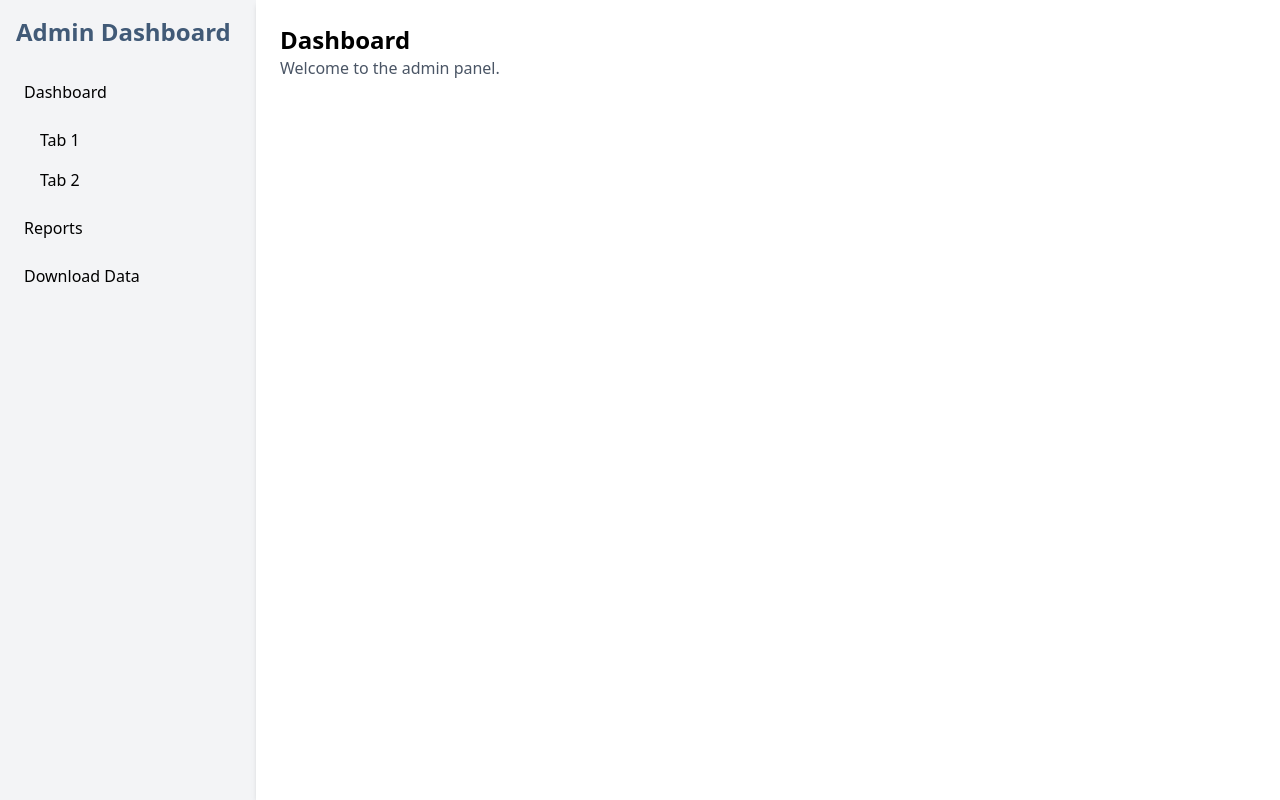
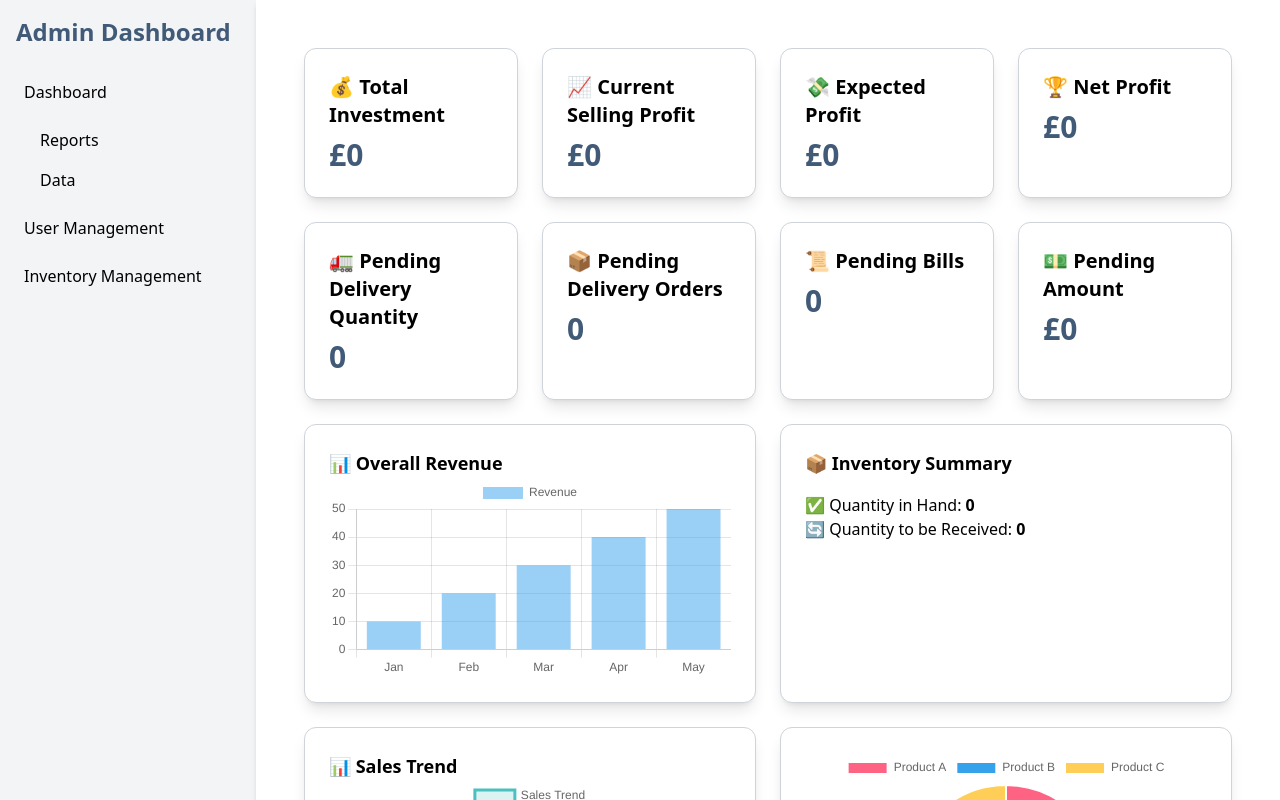
Before and after one commit to krunal1999/stock-control-ts, a React (Vite) app in the folder Frontend/: page /admin in a window 1280 px wide. Both pictures are taken after a click on the button "Dashboard". Shown: the top 800 px of the page. Built offline with nearby package versions, Linux system fonts and the light colour scheme.

Commit message:
Added Dashboard UI

```diff
--- a/Frontend/package.json
+++ b/Frontend/package.json
@@ -8,7 +8,8 @@
     "build": "tsc -b && vite build",
     "lint": "eslint .",
     "preview": "vite preview",
-    "type-check": "tsc --noEmit"
+    "type-check": "tsc --noEmit",
+    "serve": "serve -s dist -p 3001"
   },
   "dependencies": {
     "@tailwindcss/vite": "^4.0.8",
@@ -18,6 +19,7 @@
     "framer-motion": "^12.4.7",
     "frontend": "file:",
     "react": "^19.0.0",
+    "react-chartjs-2": "^5.3.0",
     "react-dom": "^19.0.0",
     "react-icons": "^5.5.0",
     "react-router-dom": "^7.2.0",
--- /dev/null
+++ b/Frontend/src/component/adminDashboard/Card.tsx
@@ -0,0 +1,14 @@
+interface CardProps {
+  children: React.ReactNode;
+  className?: string;
+}
+
+const Card: React.FC<CardProps> = ({ children, className }) => {
+  return (
+    <div className={`p-4 border rounded-xl shadow-md bg-white ${className}`}>
+      {children}
+    </div>
+  );
+};
+
+export default Card;
--- /dev/null
+++ b/Frontend/src/component/adminDashboard/CardContent.tsx
@@ -0,0 +1,9 @@
+interface CardContentProps {
+  children: React.ReactNode;
+}
+
+const CardContent: React.FC<CardContentProps> = ({ children }) => {
+  return <div className="p-2">{children}</div>;
+};
+
+export default CardContent;
--- a/Frontend/src/layouts/admindashboard/Sidebar.tsx
+++ b/Frontend/src/layouts/admindashboard/Sidebar.tsx
@@ -26,7 +26,7 @@ const Sidebar: React.FC = () => {
                   to="/dashboard/tab1"
                   className="block p-2 hover:bg-base-300 rounded"
                 >
-                  Tab 1
+                  Reports
                 </Link>
               </li>
               <li>
@@ -34,20 +34,20 @@ const Sidebar: React.FC = () => {
                   to="/dashboard/tab2"
                   className="block p-2 hover:bg-base-300 rounded"
                 >
-                  Tab 2
+                  Data
                 </Link>
               </li>
             </ul>
           )}
         </li>
         <li>
-          <Link to="/reports" className="block p-2 hover:bg-base-300 rounded">
-            Reports
+          <Link to="/users" className="block p-2 hover:bg-base-300 rounded">
+            User Management
           </Link>
         </li>
         <li>
-          <Link to="/download" className="block p-2 hover:bg-base-300 rounded">
-            Download Data
+          <Link to="/inventory" className="block p-2 hover:bg-base-300 rounded">
+            Inventory Management
           </Link>
         </li>
       </ul>
--- a/Frontend/src/pages/admindashboard/AdminDashboardPage.tsx
+++ b/Frontend/src/pages/admindashboard/AdminDashboardPage.tsx
@@ -1,8 +1,246 @@
+import Card from "../../component/adminDashboard/Card";
+import CardContent from "../../component/adminDashboard/CardContent";
+
+import { Bar, Line, Pie } from "react-chartjs-2";
+import {
+  Chart as ChartJS,
+  ArcElement,
+  Tooltip,
+  Legend,
+  CategoryScale,
+  LinearScale,
+  BarElement,
+  LineElement,
+  PointElement,
+  ChartOptions,
+} from "chart.js";
+import React from "react";
+
+ChartJS.register(
+  ArcElement,
+  Tooltip,
+  Legend,
+  CategoryScale,
+  LinearScale,
+  BarElement,
+  LineElement,
+  PointElement
+);
+
+interface CardData {
+  title: string;
+  value: string;
+  color: string;
+  border: string;
+}
+
+interface CardData1 {
+  title: string;
+  value: string;
+  icon: string;
+}
+
 const AdminDashboardPage: React.FC = () => {
+  // const revenueCards: CardData[] = [
+  //   {
+  //     title: "Total Investment",
+  //     value: "\u00A30",
+  //     color: "bg-blue-200",
+  //     border: "border-blue-500",
+  //   },
+  //   {
+  //     title: "Current Selling Profit",
+  //     value: "\u00A30",
+  //     color: "bg-red-200",
+  //     border: "border-red-500",
+  //   },
+  //   {
+  //     title: "Expected Profit",
+  //     value: "\u00A30",
+  //     color: "bg-green-200",
+  //     border: "border-green-500",
+  //   },
+  //   {
+  //     title: "Net Profit",
+  //     value: "\u00A30",
+  //     color: "bg-teal-200",
+  //     border: "border-teal-500",
+  //   },
+  // ];
+
+  // const summaryCards: CardData[] = [
+  //   {
+  //     title: "Pending Delivery Quantity",
+  //     value: "0",
+  //     color: "bg-orange-200",
+  //     border: "border-orange-500",
+  //   },
+  //   {
+  //     title: "Pending Delivery Orders",
+  //     value: "0",
+  //     color: "bg-yellow-200",
+  //     border: "border-yellow-500",
+  //   },
+  //   {
+  //     title: "Pending Bills",
+  //     value: "0",
+  //     color: "bg-red-200",
+  //     border: "border-red-500",
+  //   },
+  //   {
+  //     title: "Pending Amount",
+  //     value: "\u00A30",
+  //     color: "bg-orange-300",
+  //     border: "border-orange-600",
+  //   },
+  // ];
+
+  const revenueCards: CardData1[] = [
+    { title: "Total Investment", value: "£0", icon: "💰" },
+    { title: "Current Selling Profit", value: "£0", icon: "📈" },
+    { title: "Expected Profit", value: "£0", icon: "💸" },
+    { title: "Net Profit", value: "£0", icon: "🏆" },
+  ];
+
+  const summaryCards: CardData1[] = [
+    { title: "Pending Delivery Quantity", value: "0", icon: "🚛" },
+    { title: "Pending Delivery Orders", value: "0", icon: "📦" },
+    { title: "Pending Bills", value: "0", icon: "📜" },
+    { title: "Pending Amount", value: "£0", icon: "💵" },
+  ];
+
+  const chartData = {
+    labels: ["Jan", "Feb", "Mar", "Apr", "May"],
+    datasets: [
+      {
+        label: "Revenue",
+        data: [10, 20, 30, 40, 50],
+        backgroundColor: "rgba(54, 162, 235, 0.5)",
+      },
+    ],
+  };
+
+  const lineChartData = {
+    labels: ["Jan", "Feb", "Mar", "Apr", "May"],
+    datasets: [
+      {
+        label: "Sales Trend",
+        data: [15, 25, 35, 45, 55],
+        borderColor: "rgba(75, 192, 192, 1)",
+        backgroundColor: "rgba(75, 192, 192, 0.2)",
+        fill: true,
+      },
+    ],
+  };
+
+  const pieChartOptions: ChartOptions<"pie"> = {
+    responsive: true,
+    maintainAspectRatio: false,
+  };
+
+  const pieChartData = {
+    labels: ["Product A", "Product B", "Product C"],
+    datasets: [
+      {
+        data: [30, 50, 20],
+        backgroundColor: ["#FF6384", "#36A2EB", "#FFCE56"],
+      },
+    ],
+  };
+
   return (
-    <div>
-      <h1 className="text-2xl font-bold">Dashboard</h1>
-      <p className="text-gray-600">Welcome to the admin panel.</p>
+    <div className="p-6">
+      {/* <div className="grid grid-cols-4 gap-4">
+        {revenueCards.map((card, index) => (
+          <Card
+            key={index}
+            className={`p-4 ${card.color} ${card.border} border rounded-xl`}
+          >
+            <CardContent>
+              <p className="text-lg font-semibold">{card.title}</p>
+              <p className="text-2xl font-bold">{card.value}</p>
+            </CardContent>
+          </Card>
+        ))}
+      </div> */}
+
+      <div className="grid grid-cols-1 md:grid-cols-2 lg:grid-cols-4 gap-6">
+        {revenueCards.map((card, index) => (
+          <div
+            key={index}
+            className="card bg-surface-light dark:bg-surface-dark p-6 shadow-lg rounded-xl border border-border-light dark:border-border-dark"
+          >
+            <h3 className="text-xl font-semibold flex items-center gap-2">
+              {card.icon} {card.title}
+            </h3>
+            <p className="text-3xl font-bold mt-2 text-primary dark:text-primary-light">
+              {card.value}
+            </p>
+          </div>
+        ))}
+      </div>
+
+      {/* <div className="grid grid-cols-4 gap-4 mt-6">
+        {summaryCards.map((card, index) => (
+          <Card
+            key={index}
+            className={`p-4 ${card.color} ${card.border} border rounded-xl`}
+          >
+            <CardContent>
+              <p className="text-lg font-semibold">{card.title}</p>
+              <p className="text-2xl font-bold">{card.value}</p>
+            </CardContent>
+          </Card>
+        ))}
+      </div> */}
+
+      <div className="grid grid-cols-1 md:grid-cols-2 lg:grid-cols-4 gap-6 mt-6">
+        {summaryCards.map((card, index) => (
+          <div
+            key={index}
+            className="card bg-surface-light dark:bg-surface-dark p-6 shadow-lg rounded-xl border border-border-light dark:border-border-dark"
+          >
+            <h3 className="text-xl font-semibold flex items-center gap-2">
+              {card.icon} {card.title}
+            </h3>
+            <p className="text-3xl font-bold mt-2 text-primary dark:text-primary-light">
+              {card.value}
+            </p>
+          </div>
+        ))}
+      </div>
+
+      {/* Chart & Inventory Summary */}
+      <div className="grid grid-cols-1 md:grid-cols-2 gap-6 mt-6">
+        <div className="card p-6 bg-surface-light dark:bg-surface-dark shadow-lg rounded-xl border border-border-light dark:border-border-dark">
+          <h2 className="text-lg font-semibold">📊 Overall Revenue</h2>
+          <Bar data={chartData} />
+        </div>
+
+        <div className="card p-6 bg-surface-light dark:bg-surface-dark shadow-lg rounded-xl border border-border-light dark:border-border-dark">
+          <h2 className="text-lg font-semibold">📦 Inventory Summary</h2>
+          <div className="mt-4">
+            <p>
+              ✅ Quantity in Hand: <b>0</b>
+            </p>
+            <p>
+              🔄 Quantity to be Received: <b>0</b>
+            </p>
+          </div>
+        </div>
+      </div>
+
+      <div className="grid grid-cols-1 md:grid-cols-2 gap-6 mt-6">
+        <div className="card p-6 bg-surface-light dark:bg-surface-dark shadow-lg rounded-xl border border-border-light dark:border-border-dark">
+          <h2 className="text-lg font-semibold">📊 Sales Trend</h2>
+          <Line data={lineChartData} />
+        </div>
+
+        <div className=" card p-6 bg-surface-light dark:bg-surface-dark shadow-lg rounded-xl border border-border-light dark:border-border-dark">
+          {/* <h2 className="text-lg font-semibold">📊 Product Distribution</h2> */}
+          <Pie data={pieChartData} options={pieChartOptions} />
+        </div>
+      </div>
     </div>
   );
 };
```
Also changed, not shown: 2 other files (tests, documents, lock files or other folders).
